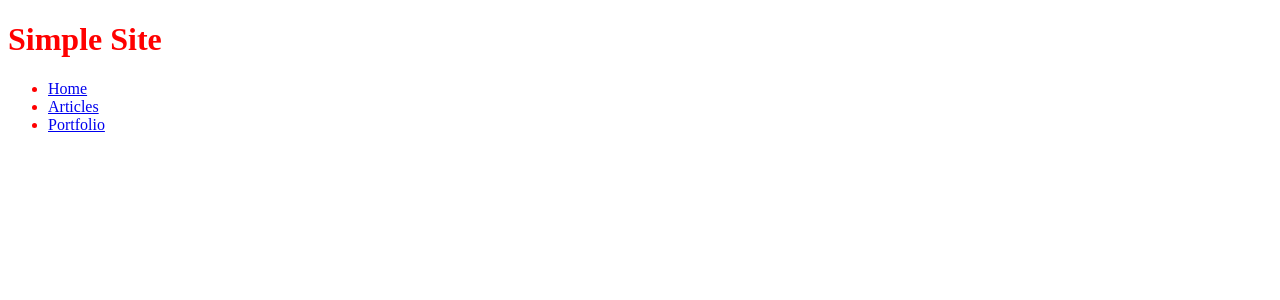
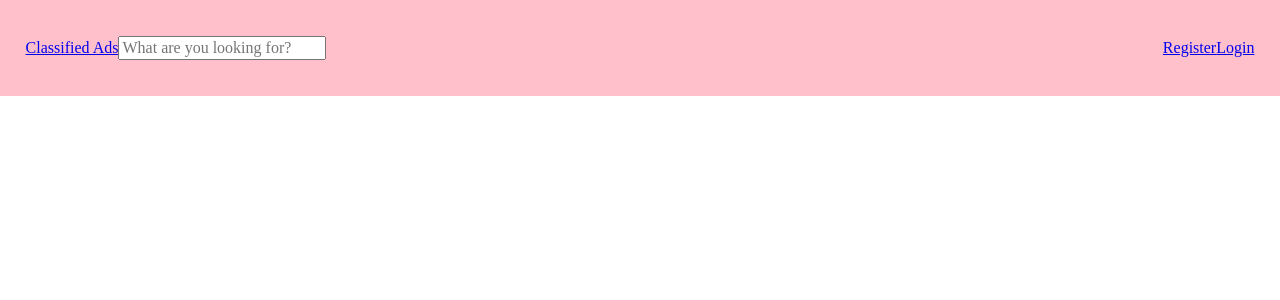
Before and after one commit to aiupjulian/classified-ads, a PHP site: page /resources/layout/header.php in a window 1280 px wide. Shown: the top 300 px of the page. Run offline with PHP 8.4, Linux system fonts and the light colour scheme.

Commit message:
Add header and new styles

```diff
--- a/public/css/layout.css
+++ /dev/null
@@ -1,3 +0,0 @@
-body {
-    color: red;
-}
--- /dev/null
+++ b/public/css/variables.css
@@ -0,0 +1,3 @@
+:root {
+  --main-bg-color: pink;
+}
--- a/resources/layout/footer.php
+++ b/resources/layout/footer.php
@@ -1,4 +1,5 @@
-<div id="footer">
+<style><?php include 'footer.css'; ?></style>
+<div class="footer">
     Footer content...
 </div>
 </body>
--- /dev/null
+++ b/resources/layout/header.css
@@ -0,0 +1,12 @@
+.header {
+    background-color: var(--main-bg-color);
+    display: flex;
+    justify-content: space-between;
+    height: 12vh;
+}
+
+.header > .options {
+    padding: 0 2vw;
+    display: flex;
+    align-items: center;
+}
--- a/resources/layout/header.php
+++ b/resources/layout/header.php
@@ -3,14 +3,18 @@
 <head>
     <meta http-equiv="Content-Type" content="text/html; charset=utf-8">
     <title>Simple Site</title>
-    <link rel="stylesheet" href="css/layout.css" />
+    <link href="css/variables.css" rel="stylesheet">
+    <link href="https://cdn.jsdelivr.net/npm/normalize.css@8.0.0/normalize.css" rel="stylesheet">
+    <style><?php include 'header.css'; ?></style>
 </head>
 <body>
-<div id="header">
-    <h1>Simple Site</h1>
-    <ul class="nav global">
-        <li><a href="#">Home</a></li>
-        <li><a href="#">Articles</a></li>
-        <li><a href="#">Portfolio</a></li>
-    </ul>
+<div class="header">
+    <div class="options">
+        <a href="index.php">Classified Ads</a>
+        <input placeholder="What are you looking for?"/>
+    </div>
+    <div class="options">
+        <a href="register.php">Register</a>
+        <a href="login.php">Login</a>
+    </div>
 </div>
```
Also changed, not shown: docs/database.xml (+1 -1 lines).
